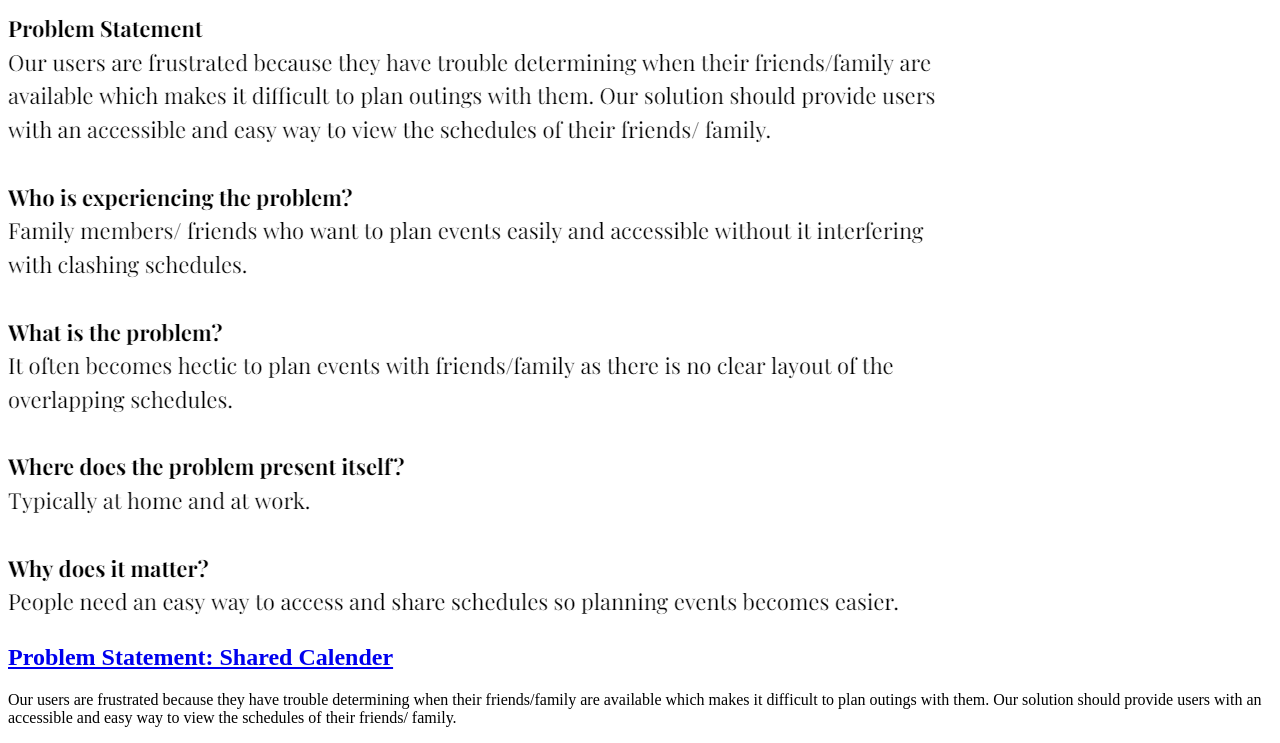
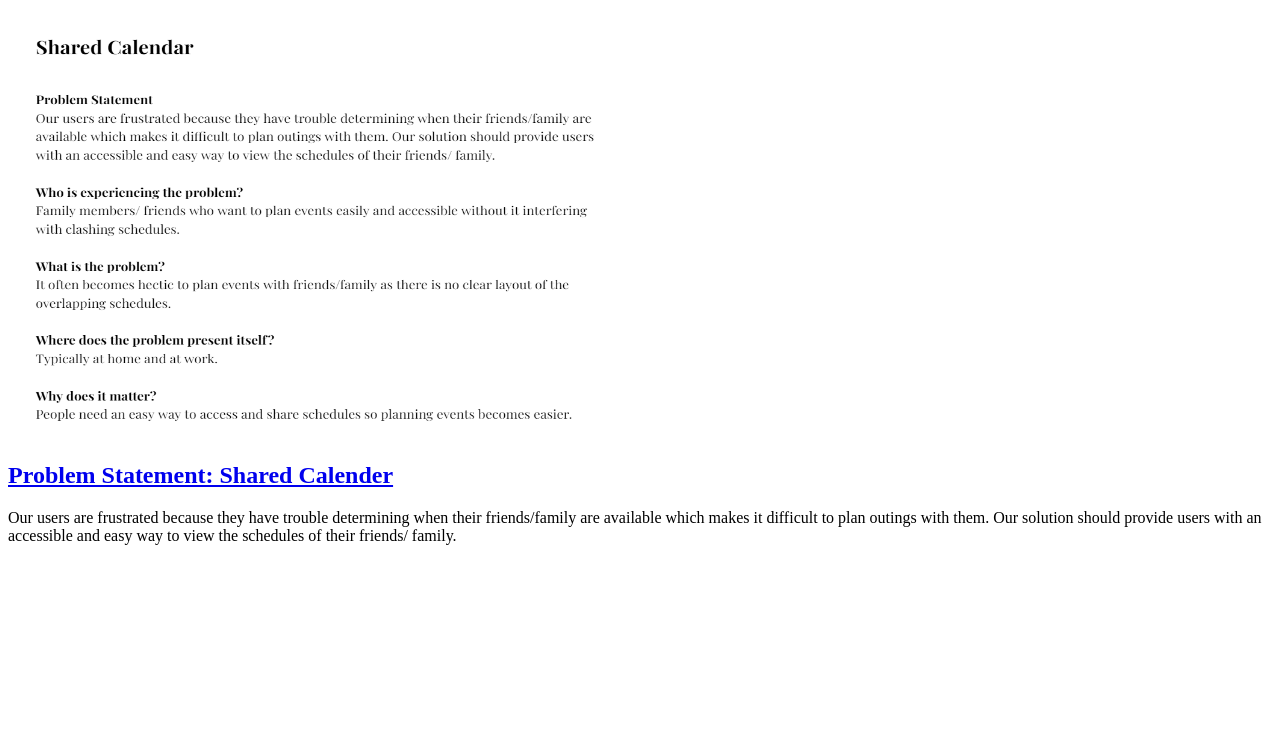
Before and after one commit to caseyvuu/csce242.github.io, a plain HTML site: page index.html in a window 1280 px wide. Shown: the part 61-804 px from the top of the page. Drawn offline with Linux system fonts and the light colour scheme.

Commit message:
Add files via upload

```diff
--- a/index.html
+++ b/index.html
@@ -7,7 +7,7 @@
     <h1>Casey Vu's CSE 190 Site</h1>
 
     <section class="assignment">
-        <a href="files/CSCE 190 Problem Statement.pdf"></a><img src="images/yuhyuh.png"></a>
+        <a href="files/CSCE 190 Problem Statement.pdf"><img src="images/problem-state.png"></a>
         <section class="ass-details">
             <a href="files/CSCE 190 Problem Statement.pdf"><h2>Problem Statement: Shared Calender</h2></a>
             <p>
```
